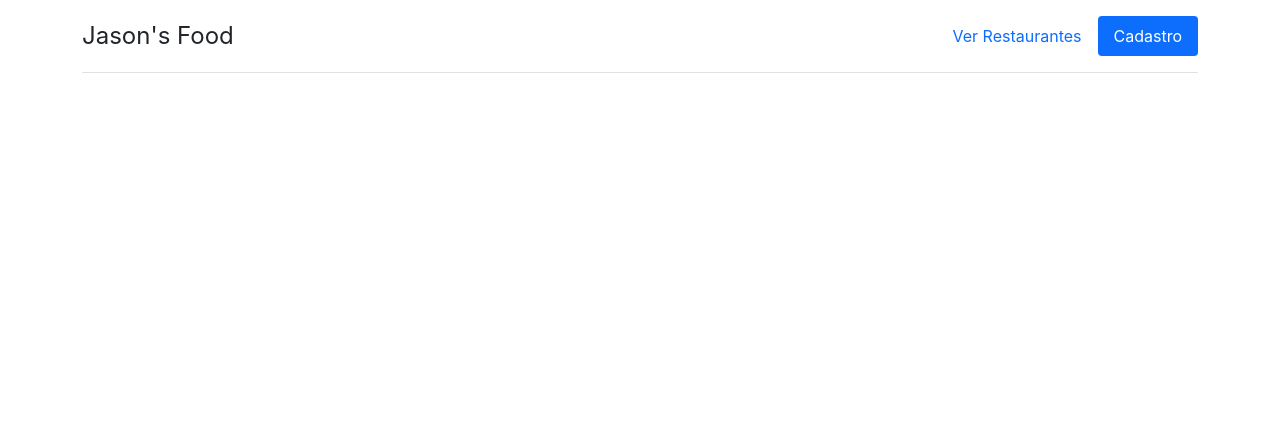
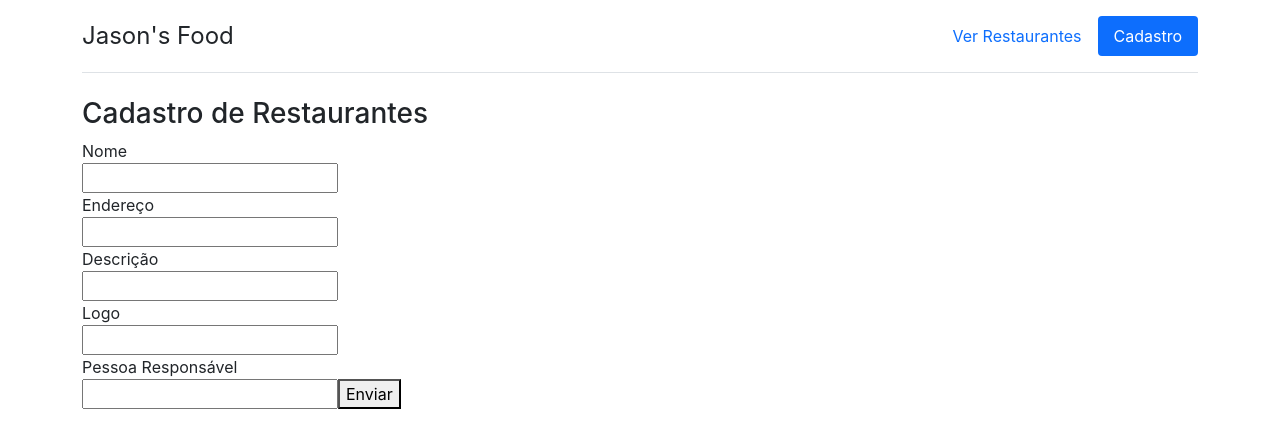
Before and after one commit to Rodrigo-Rios/Projeto-Final-Globo, a React (Vite) app in the folder frontend/: page /Cadastro in a window 1280 px wide. Shown: the top 448 px of the page. Built offline with nearby package versions, Linux system fonts and the light colour scheme.

Commit message:
feat: register restaurant

```diff
--- a/frontend/package.json
+++ b/frontend/package.json
@@ -8,10 +8,12 @@
     "preview": "vite preview"
   },
   "dependencies": {
+    "axios": "^0.26.1",
     "install": "^0.13.0",
     "npm": "^8.6.0",
     "react": "^17.0.2",
     "react-dom": "^17.0.2",
+    "react-hook-form": "^7.29.0",
     "react-router-dom": "^6.3.0",
     "sass": "^1.50.0"
   },
--- a/frontend/src/App.tsx
+++ b/frontend/src/App.tsx
@@ -2,6 +2,7 @@ import React from 'react';
 import Navbar from './components/Navbar';
 import { Routes, Route } from 'react-router-dom';
 import RestaurantList from './components/RestaurantList';
+import RestaurantForm from './components/Register'
 
 function App() {
   return (
@@ -9,6 +10,7 @@ function App() {
       <Navbar />
       <Routes>
         <Route index element={<RestaurantList />} />
+        <Route path='/Cadastro' element={<RestaurantForm/>}/>
       </Routes>
     </div>
   );
--- /dev/null
+++ b/frontend/src/components/Register/Restaurant.tsx
@@ -0,0 +1,50 @@
+import React, {useState} from 'react';
+import axios from "axios"
+
+function RestaurantForm () {
+    const [ formData, setFormData ] = useState({
+        name: '',
+        address: '',
+        description: '',
+        image_restaurant: '',
+        responsible_name: ''
+    });
+
+    // const { handleSubmit } = useForm();
+    const onSubmit = (event: any) =>{
+      event.preventDefault();
+       console.log(JSON.stringify(formData));
+
+       axios.post('http://127.0.0.1:5000/api/v1/restaurants', {
+        ...formData
+      })
+
+}
+
+    function handleChange(event: any) {
+        const { name, value } = event.target;
+        setFormData(prevState => ({
+            ...prevState,
+            [name]: value
+        }));
+    }
+
+    return (<div>
+        <h3>Cadastro de Restaurantes</h3>
+        <form onSubmit = { onSubmit } >
+        <div>Nome</div>
+        <input name="name" value={formData.name} onChange={handleChange}/>
+        <div>Endereço</div>
+        <input name="address" value={formData.address} onChange={handleChange}/>
+        <div>Descrição</div>
+        <input name="description" value={formData.description} onChange={handleChange} />
+        <div>Logo</div>
+        <input name="image_restaurant" value={formData.image_restaurant} onChange={handleChange}/>
+        <div>Pessoa Responsável</div>
+        <input name="responsible_name" value={formData.responsible_name} onChange={handleChange} />
+        <button type="submit"> Enviar </button>
+      </form>
+    </div>)
+}
+
+export default RestaurantForm;
--- /dev/null
+++ b/frontend/src/components/Register/index.ts
@@ -0,0 +1,3 @@
+import RestaurantForm from './Restaurant';
+
+export default RestaurantForm;
```
